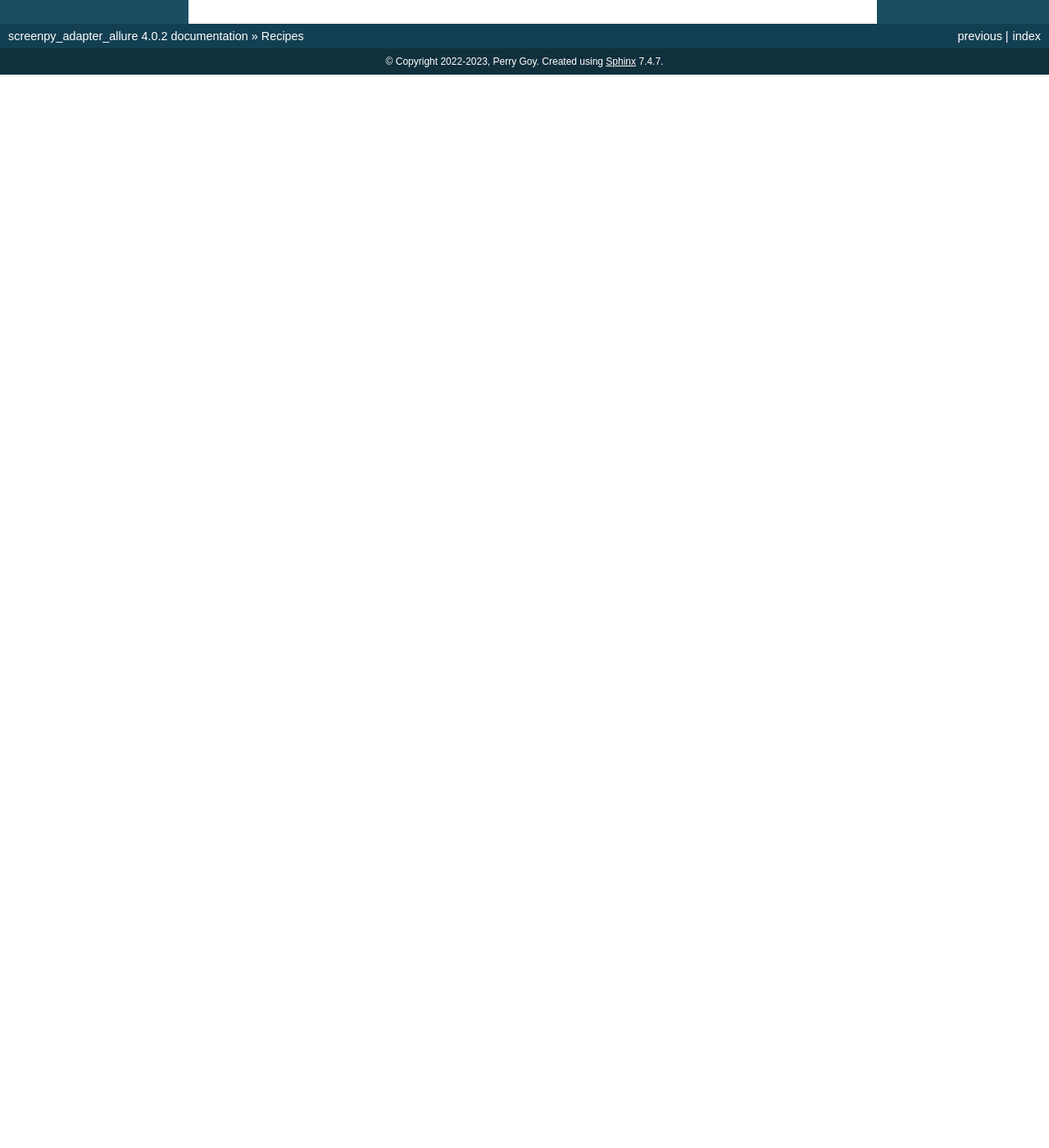
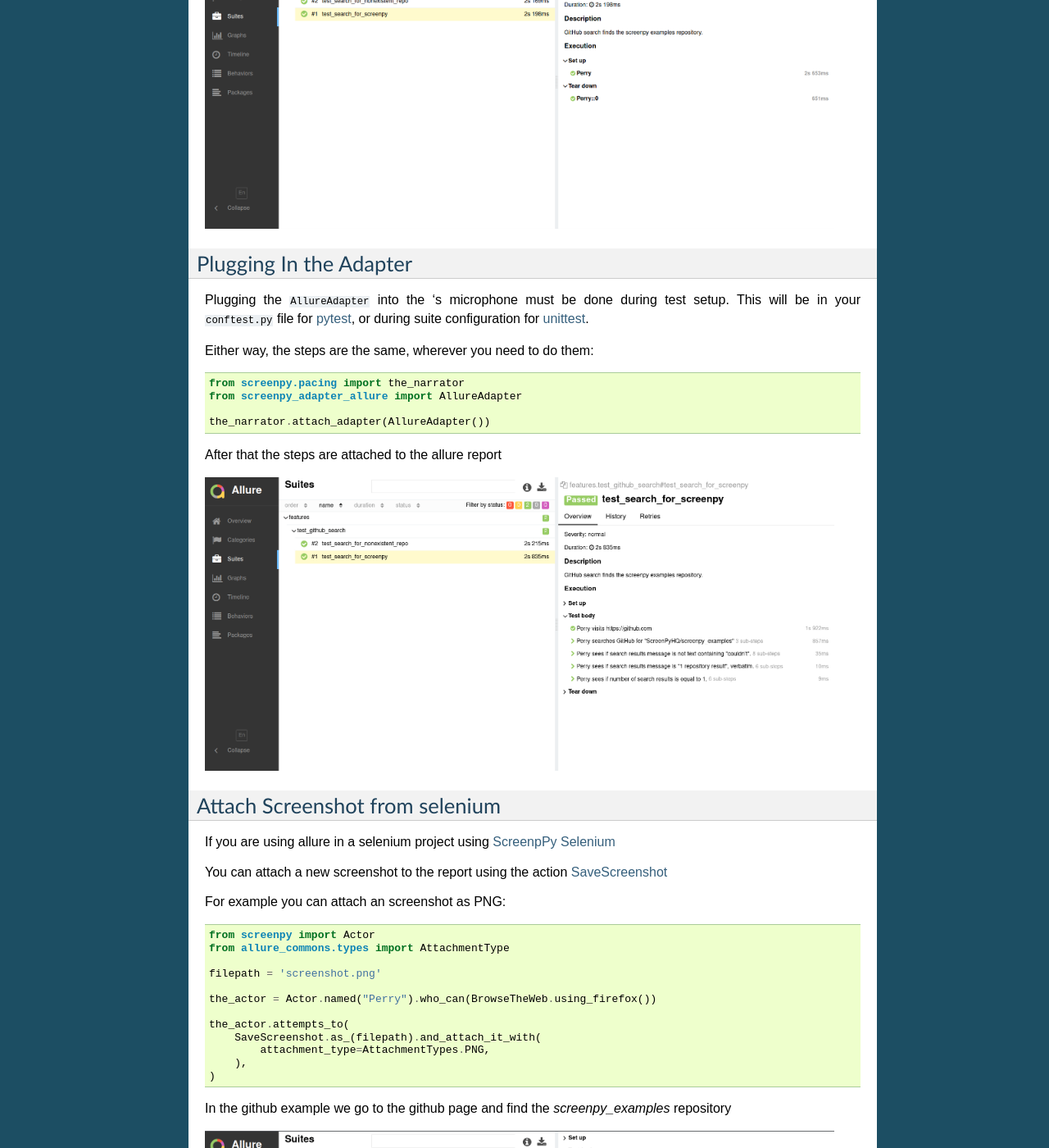
Before and after one commit to ScreenPyHQ/screenpy_adapter_allure, a Sphinx documentation site: the page built from docs/cookbook.rst, in a window 1280 px wide and 1400 px high, scrolled down 339 px. Shown: the whole window at 82% size. Built offline with Sphinx 7.4.7, drawn with Linux system fonts in a browser that asks for light colours; the version number is read from the project's files by our own code; before the commit the page ends 900 px from its top, so only the background shows below that; some of the changed text lies outside the part shown.

Commit message:
Example outputs for plugin

```diff
--- a/docs/cookbook.rst
+++ b/docs/cookbook.rst
@@ -1,6 +1,19 @@
 =======
 Recipes
 =======
+
+This plugin is an adapter for the microphone of ScreenPy's Narrator which sends logs to Allure.
+
+This `example <https://github.com/ScreenPyHQ/screenpy_examples/tree/trunk/screenpy_selenium/github>`__ makes use of this plugin.
+
+Rationale
+=========
+
+Without this plugin when you generate a test report using allure it will display as follow
+
+.. image:: ./allure_without_plugin.png
+  :width: 768
+  :alt: Screenshot without plugin has not the steps
 
 Plugging In the Adapter
 =======================
@@ -19,3 +32,37 @@ wherever you need to do them::
     from screenpy_adapter_allure import AllureAdapter
 
     the_narrator.attach_adapter(AllureAdapter())
+
+After that the steps are attached to the allure report
+
+.. image:: ./allure_with_plugin.png
+  :width: 768
+  :alt: Screenshot without plugin has not the steps
+
+Attach Screenshot from selenium
+===============================
+
+If you are using allure in a selenium project using `ScreenpPy Selenium <https://screenpy-selenium-docs.readthedocs.io/en/latest/>`__
+
+You can attach a new screenshot to the report using the action `SaveScreenshot <https://screenpy-selenium-docs.readthedocs.io/en/latest/extended_api/actions.html#screenpy_selenium.actions.SaveScreenshot>`__
+
+For example you can attach an screenshot as PNG::
+
+    from screenpy import Actor
+    from allure_commons.types import AttachmentType
+
+    filepath = 'screenshot.png'
+
+    the_actor = Actor.named("Perry").who_can(BrowseTheWeb.using_firefox())
+
+    the_actor.attempts_to(
+        SaveScreenshot.as_(filepath).and_attach_it_with(
+            attachment_type=AttachmentTypes.PNG,
+        ),
+    )
+
+In the github example we go to the github page and find the `screenpy_examples` repository
+
+.. image:: ./allure_screenshot.png
+  :width: 768
+  :alt: Allure report showing the screenshot from the Github example
```
Also changed, not shown: docs/allure_screenshot.png (added), docs/allure_with_plugin.png (added), docs/allure_without_plugin.png (added).
